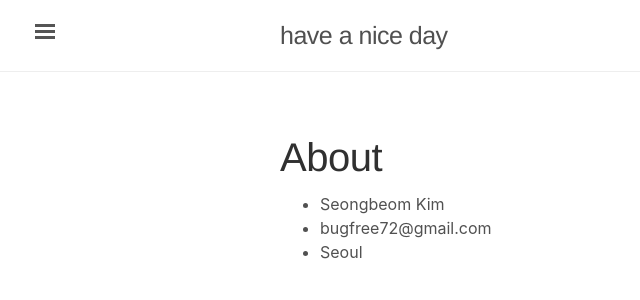
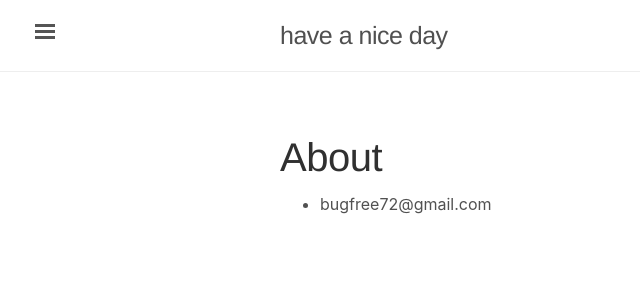
Before and after one commit to seongbeom/seongbeom.github.io, a Jekyll site: the page built from about.md, in a window 1280 px wide. Shown: the top 300 px of the page, without its empty margins (0-640 px from the left). Built offline with Jekyll 4.4.1, drawn with Linux system fonts in a browser that asks for light colours.

Commit message:
a few changes

```diff
--- a/about.md
+++ b/about.md
@@ -3,6 +3,4 @@ layout: page
 title: About
 ---
 
-* Seongbeom Kim
 * bugfree72@gmail.com
-* Seoul
--- a/index.html
+++ b/index.html
@@ -1,6 +1,6 @@
 ---
 layout: default
-title: Home
+title: Posts
 ---
 
 <div class="posts">
```
